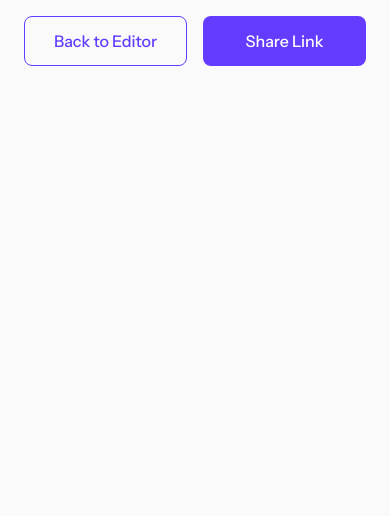
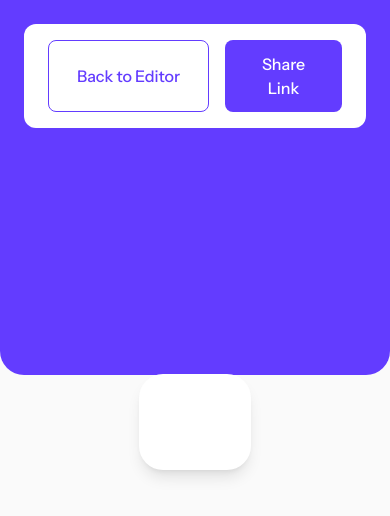
Before and after one commit to gianmarcoricciarelli/link-sharing-app, a React (Vite) app: page /preview in a window 390 px wide. Shown: the top 516 px of the page. Built offline with nearby package versions, Linux system fonts and the light colour scheme.

Commit message:
feat(tablet design): Implemented tablet design for preview.tsx

```diff
--- a/src/contexts/detailsContext/detailsContext.tsx
+++ b/src/contexts/detailsContext/detailsContext.tsx
@@ -139,7 +139,11 @@ export default function DetailsContextProvider({
             return false
         }
 
-        setLoggedUser({ ...loggedUser!, ...detailsFormData })
+        setLoggedUser({
+            ...loggedUser!,
+            ...detailsFormData,
+            profilePicture: detailsFile
+        })
 
         return true
     }
--- a/src/pages/preview/preview.tsx
+++ b/src/pages/preview/preview.tsx
@@ -16,12 +16,15 @@ export default function Preview() {
     } = useContext(StoreContext)
 
     return (
-        <div className='h-full flex flex-col items-center'>
+        <div className='h-full flex flex-col items-center mobile:relative'>
+            <div className='w-full mobile:h-[375px] mobile:p-6 mobile:bg-lsa-purple mobile:rounded-b-3xl'>
                 <div
                     className={clsx(
                         'w-full',
                         'py-4 px-6',
-                    'grid grid-cols-2 gap-4'
+                        'grid grid-cols-2 gap-4',
+                        'mobile:bg-white mobile:rounded-xl',
+                        'mobile:flex mobile:justify-between'
                     )}
                 >
                     <Button.Secondary onClick={() => navigateTo('/details')}>
@@ -29,7 +32,17 @@ export default function Preview() {
                     </Button.Secondary>
                     <Button.Primary>Share Link</Button.Primary>
                 </div>
-            <div className='w-[237px] grow flex flex-col justify-center items-center gap-14'>
+            </div>
+            <div
+                className={clsx(
+                    'w-[237px] grow flex flex-col justify-center items-center gap-14',
+                    'mobile:absolute mobile:top-1/2 left-1/2 mobile:-translate-1/2',
+                    'mobile:w-fit mobile:h-fit',
+                    'mobile:px-14 mobile:py-12',
+                    'mobile:bg-white mobile:rounded-3xl',
+                    'mobile:shadow-lg'
+                )}
+            >
                 {loggedUser?.firstName &&
                     loggedUser?.lastName &&
                     loggedUser?.email &&
@@ -40,7 +53,13 @@ export default function Preview() {
                                     'w-26 h-26',
                                     'rounded-full border-4 border-lsa-purple'
                                 )}
-                            ></div>
+                            >
+                                <img
+                                    src={URL.createObjectURL(
+                                        loggedUser.profilePicture
+                                    )}
+                                />
+                            </div>
                             <div className='flex flex-col gap-2 text-center'>
                                 <Text
                                     context='heading'
```
Lines whose indentation alone changed are shown as unchanged.
